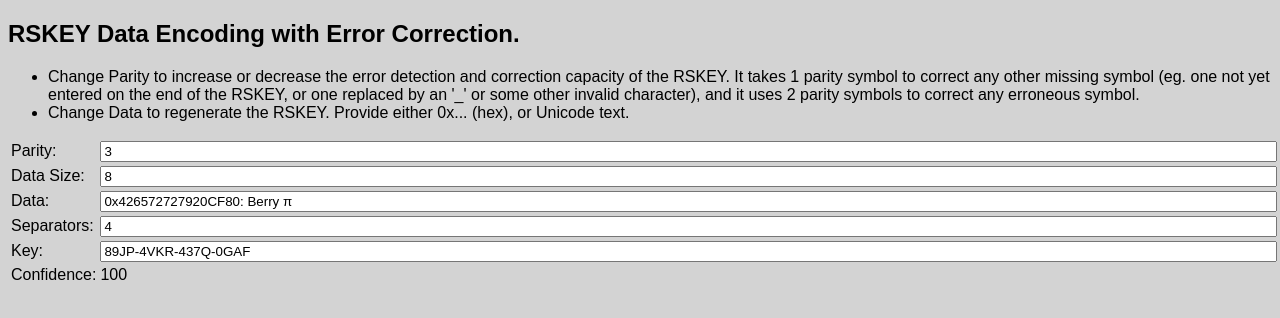
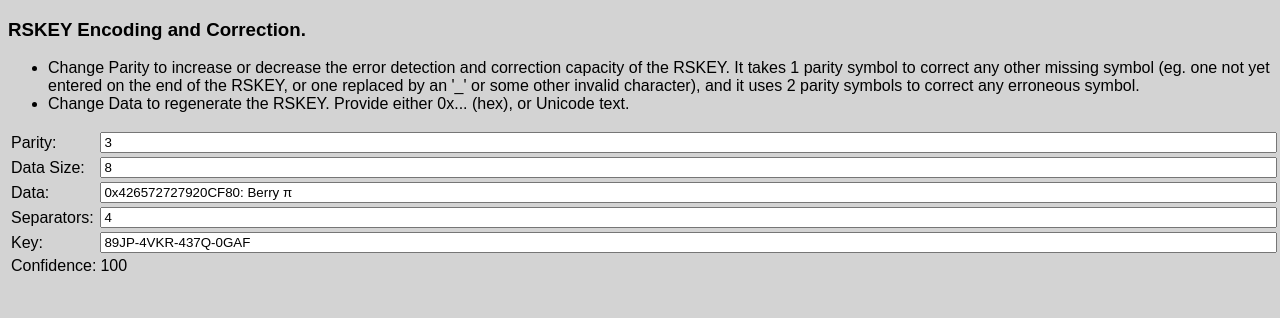
Before and after one commit to pjkundert/ezpwd-reed-solomon, a plain HTML site: page examples/rskey.html in a window 1280 px wide. Drawn offline with nearby package versions, Linux system fonts and the light colour scheme.

Commit message:
Minor improvements to examples/rskey.html demo

```diff
--- a/examples/rskey.html
+++ b/examples/rskey.html
@@ -21,7 +21,7 @@
         </style>
     </head>
     <body>
-        <h2>RSKEY Data Encoding with Error Correction.</h2>
+        <h3>RSKEY Encoding and Correction.</h3>
         <ul>
 	  <li>
 	    Change Parity to increase or decrease the error detection and correction capacity of
@@ -33,7 +33,6 @@
 	    Change Data to regenerate the RSKEY.  Provide either 0x... (hex), or Unicode text.
 	  </li>
 	</ul>
-
         <table>
             <tr>
                 <td>
```
